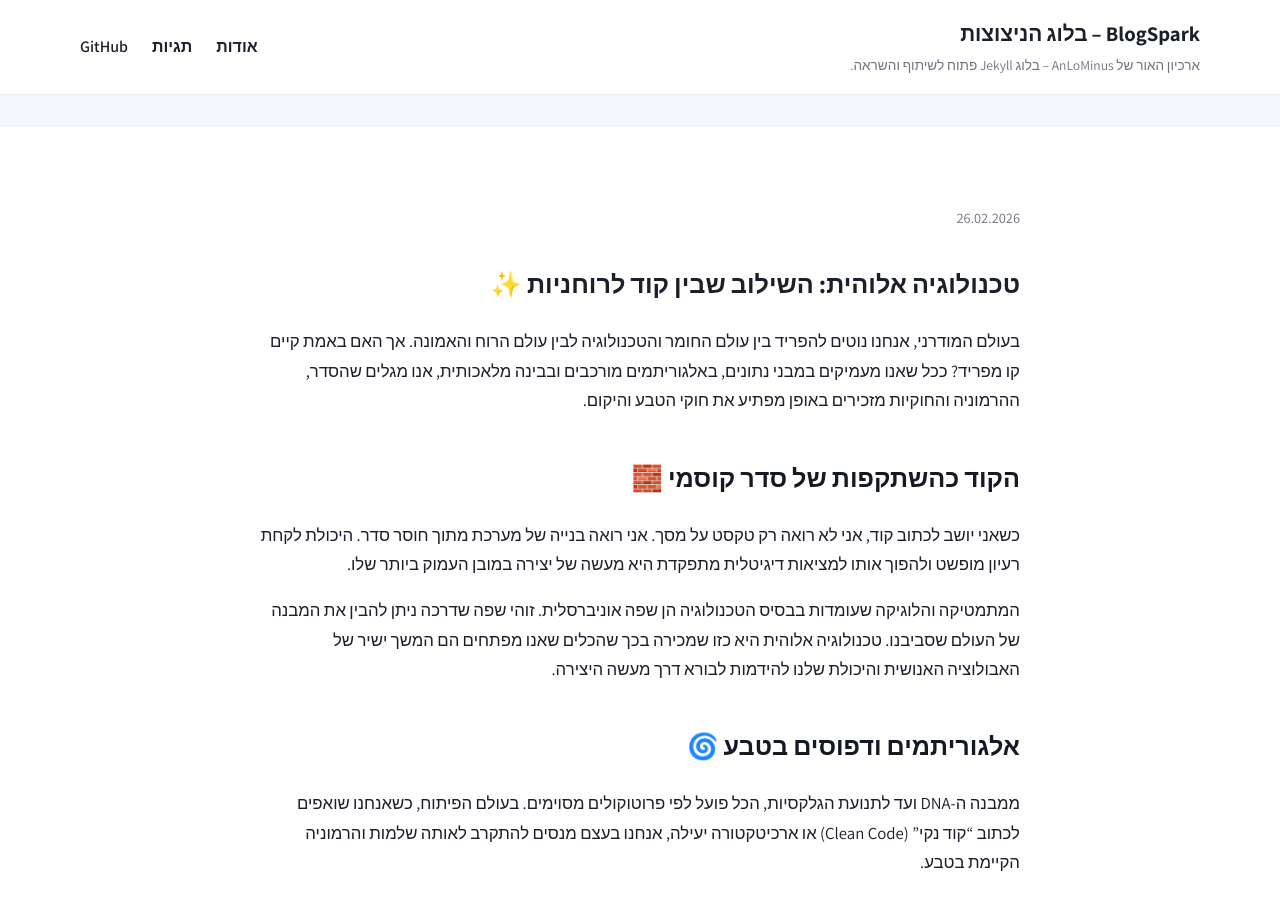
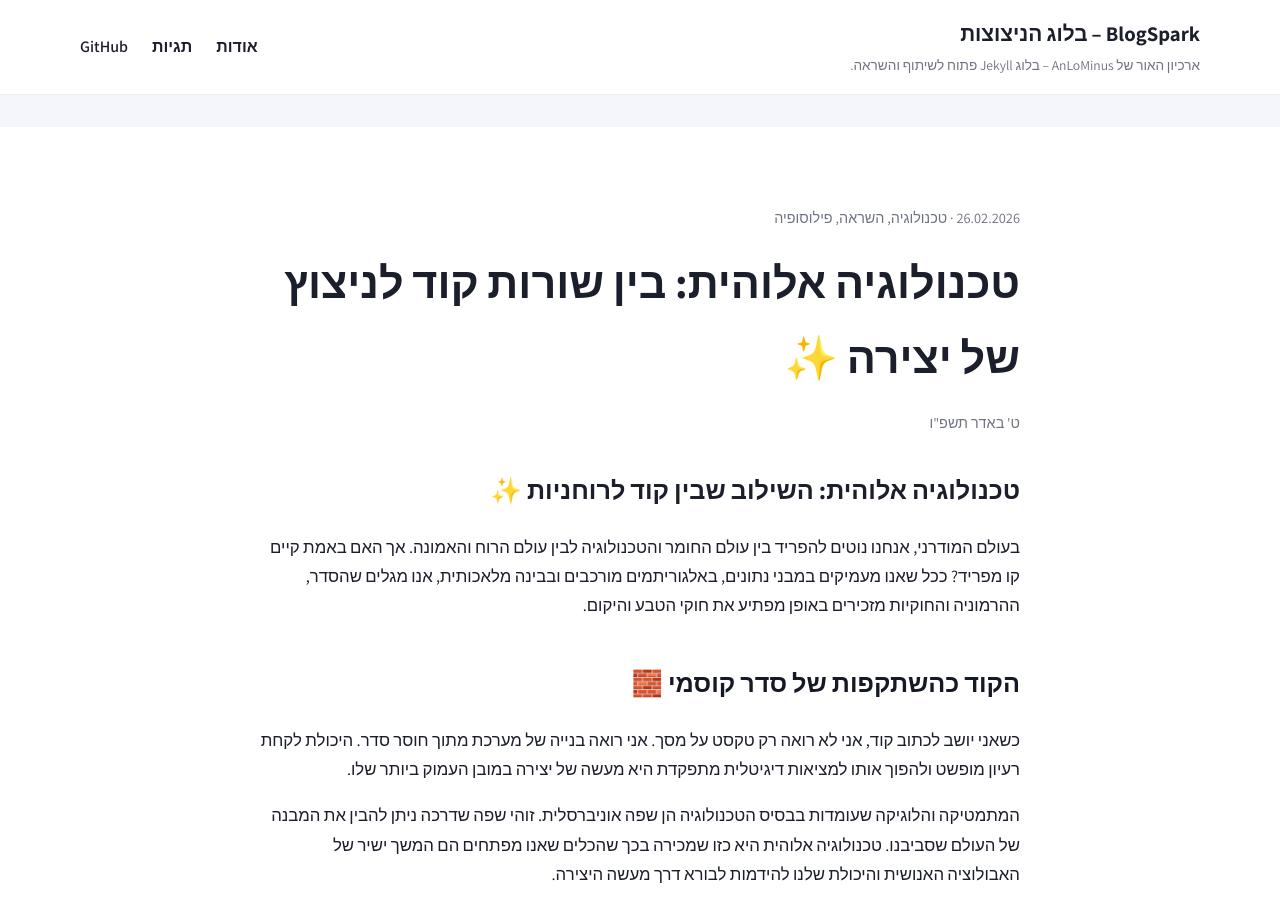
Before and after one commit to AnLoMinus/Blog, a Jekyll site: the page built from _posts/2026-02-26-divine-technology.md, in a window 1280 px wide and 900 px high. Built offline with Jekyll 4.4.1, drawn with Linux system fonts in a browser that asks for light colours; some of the changed text lies outside the part shown.

Commit message:
Fix Hebrew date formatting in post metadata
Removed HTML entities from the Hebrew date field.

```diff
--- a/_posts/2026-02-26-divine-technology.md
+++ b/_posts/2026-02-26-divine-technology.md
@@ -2,7 +2,7 @@
 layout: post
 title: "טכנולוגיה אלוהית: בין שורות קוד לניצוץ של יצירה ✨"
 date: 2026-02-26 11:26:08 +0200
-hebrew_date: "ט' באדר תשפ"ו"
+hebrew_date: ט' באדר תשפ"ו
 categories: [טכנולוגיה, השראה, פילוסופיה]
 tags: [רוחניות, קוד, בינה, הוליזם, יצירה]
 ---
```
